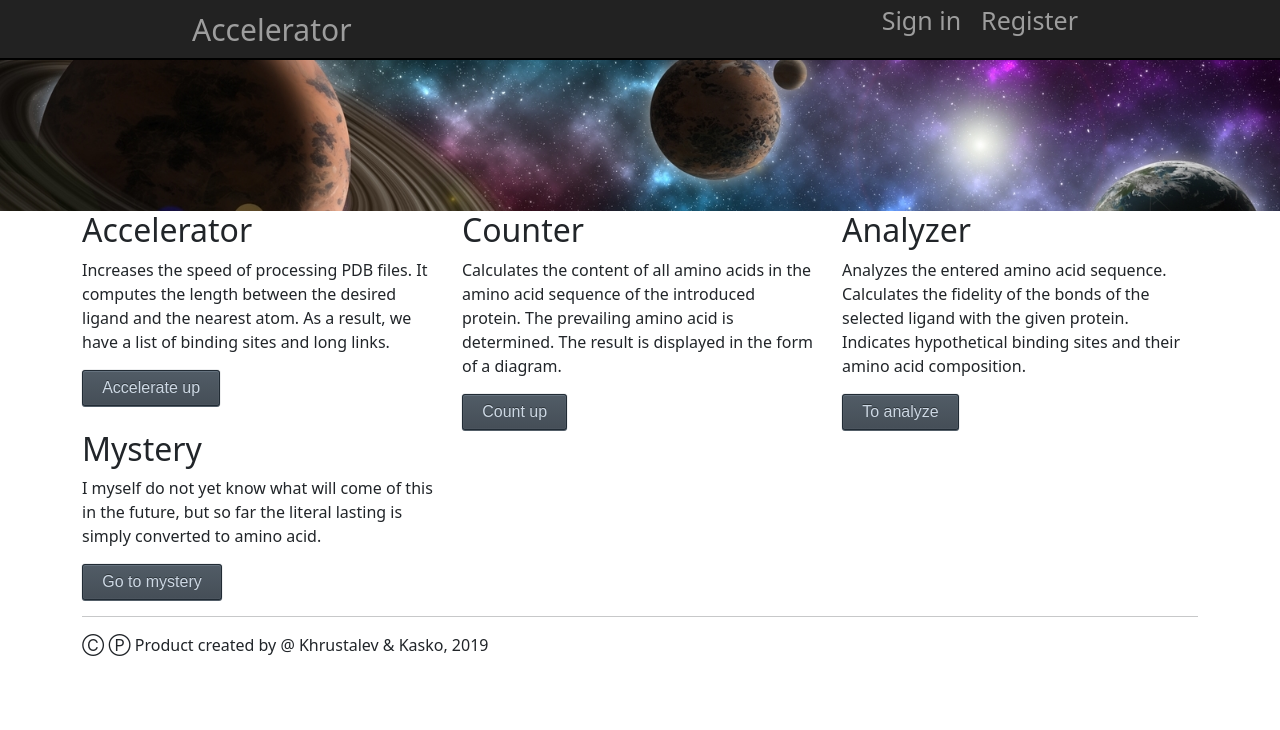
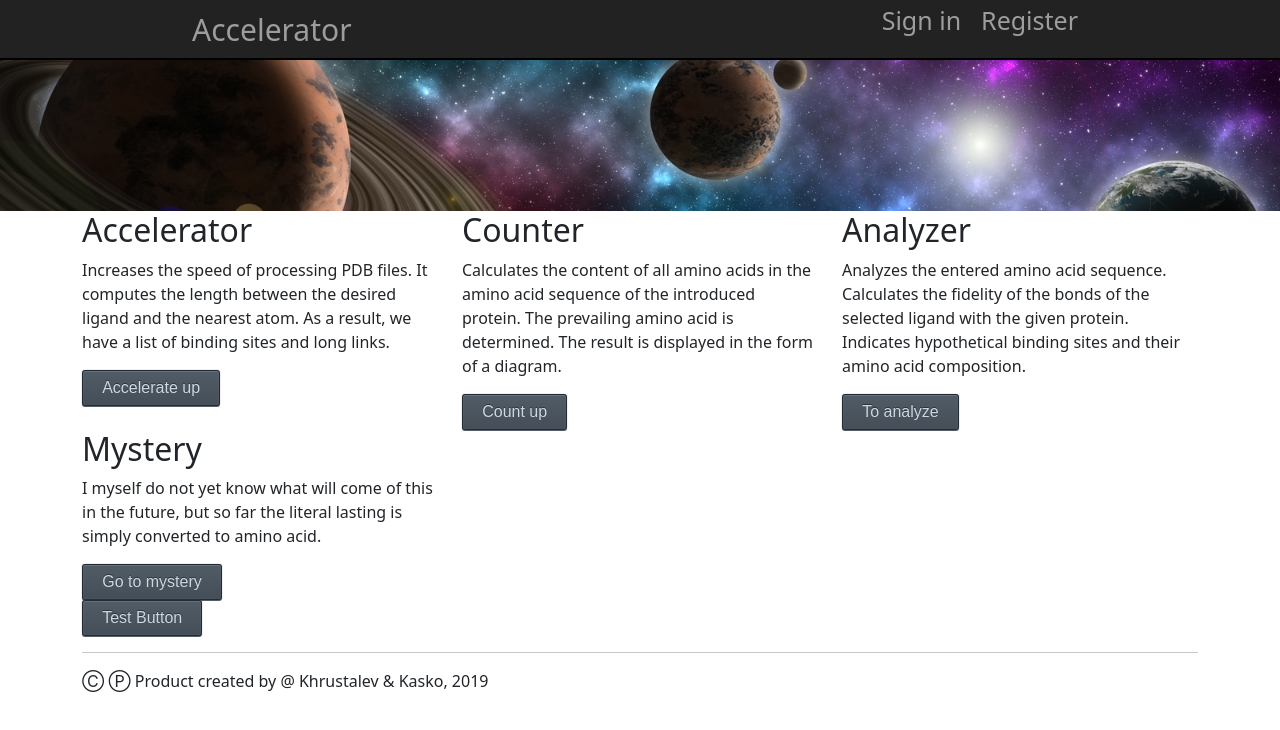
Before and after one commit to TrueShadowGuard/accelerator-front, a React (Create React App) app in the folder front/: page / in a window 1280 px wide. Shown: the top 730 px of the page. Built offline with nearby package versions, Linux system fonts and the light colour scheme.

Commit message:
JSON-example

```diff
--- a/front/src/pages/Home.js
+++ b/front/src/pages/Home.js
@@ -4,6 +4,27 @@ import {NavLink} from "react-router-dom";
 import Accelerator from "./Accelerator";
 import NavLinkStyled from "../components/NavLinkStyled";
 import bg from "../pictures/planet.jpg";
+
+function sendTestRequest() {
+  console.log('BrakePoint - 1');
+  fetch('http://localhost:8080/chemistry/test-json', {
+    method: 'POST',
+    mode: 'cors',
+    headers: {
+      'Accept': 'application/json',
+      'Content-Type': 'application/json',
+    },
+    body: JSON.stringify({
+      test: 'test'
+    })
+  }).then(response =>{
+    console.log('BrakePoint - 2');
+    const json = response.json();
+    console.log('Успех:', JSON.stringify(json));
+    let testResult = document.getElementById('testResult');
+    testResult.innerHTML =JSON.stringify(json);
+  })
+}
 
 const Home = () => {
   return (
@@ -51,6 +72,9 @@ const Home = () => {
             <NavLinkStyled to="/mystery" text="Go to mystery"/>
           </div>
         </div>
+
+        <button onClick={sendTestRequest}>Test Button</button>
+        <span id="testResult"></span>
         <hr/>
         <footer>
           <p>&#9400; &#9413; Product created by @ Khrustalev & Kasko, 2019</p>
```
